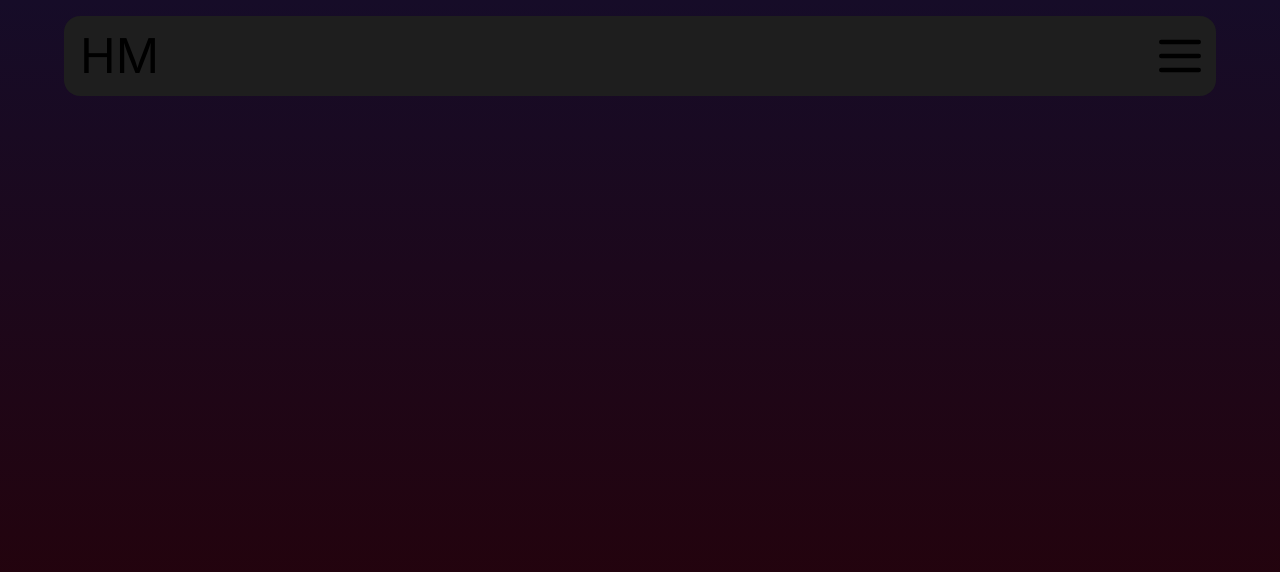
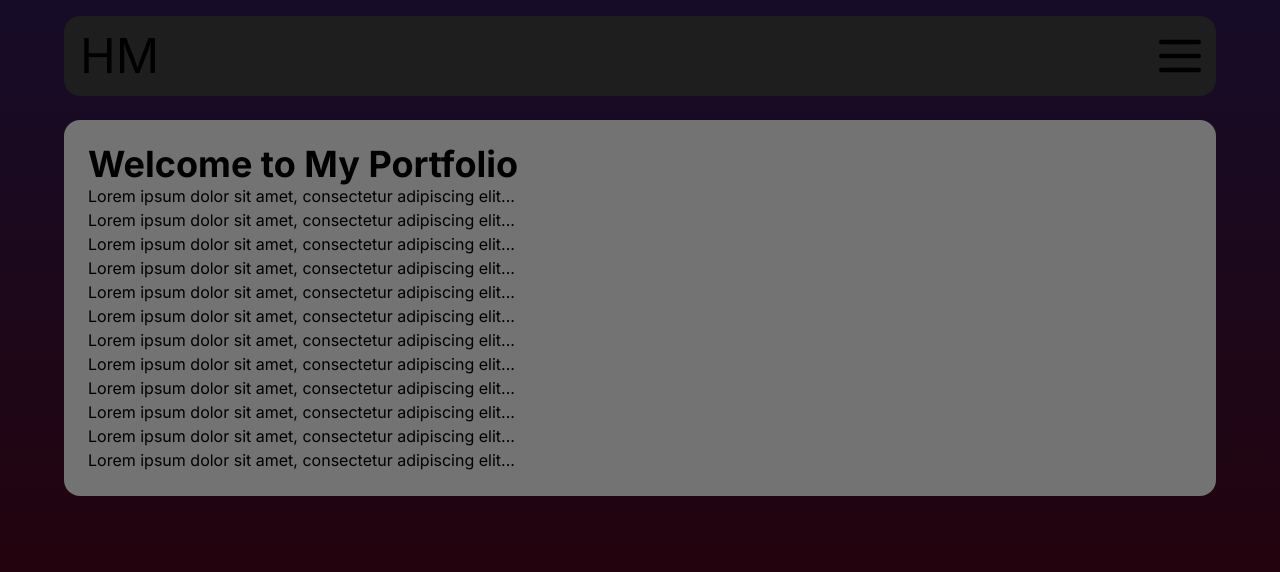
Before and after one commit to Hmcruz02/porfolio, a Next.js app: page / in a window 1280 px wide. Shown: the top 572 px of the page. Built offline with nearby package versions, Linux system fonts and the light colour scheme.

Commit message:
Background is now Fixed

```diff
--- a/app/page.tsx
+++ b/app/page.tsx
@@ -4,9 +4,14 @@ import Home from '../components/home'
 
 export default function Index() {
   return (
-    <main className='bg-gradient-to-b from-blackBean to-darkPurple h-screen'>
+    <main className='bg-gradient-to-b from-blackBean to-darkPurple min-h-screen overflow-y-auto'>
         <Navbar/>
-        <Home/>
+        <div className='container mx-auto pt-24 w-[90%]'>
+          <div className='w-full bg-neutral-500 mt-6 p-6 rounded-2xl'>
+            <Home/>
+          </div>
+        </div>
+
     </main>
   )
 }
--- a/components/home.tsx
+++ b/components/home.tsx
@@ -4,10 +4,23 @@ import Navbar from "./navbar";
 
 export default function Home() {
     return (
-        <section id="home" className="pt-24">
-            <div className="container mx-auto p-4">
+        <section id="home" className="">
+            <div className="">
+                <h1 className="text-4xl font-bold">Welcome to My Portfolio</h1>
+                    <p>Lorem ipsum dolor sit amet, consectetur adipiscing elit...</p>
+                    <p>Lorem ipsum dolor sit amet, consectetur adipiscing elit...</p>
+                    <p>Lorem ipsum dolor sit amet, consectetur adipiscing elit...</p>
+                    <p>Lorem ipsum dolor sit amet, consectetur adipiscing elit...</p>
+                    <p>Lorem ipsum dolor sit amet, consectetur adipiscing elit...</p>
+                    <p>Lorem ipsum dolor sit amet, consectetur adipiscing elit...</p>
+                    <p>Lorem ipsum dolor sit amet, consectetur adipiscing elit...</p>
+                    <p>Lorem ipsum dolor sit amet, consectetur adipiscing elit...</p>
+                    <p>Lorem ipsum dolor sit amet, consectetur adipiscing elit...</p>
+                    <p>Lorem ipsum dolor sit amet, consectetur adipiscing elit...</p>
+                    <p>Lorem ipsum dolor sit amet, consectetur adipiscing elit...</p>
+                    <p>Lorem ipsum dolor sit amet, consectetur adipiscing elit...</p>
+            </div>
 
-            </div>
         </section>
     );
 };
```
